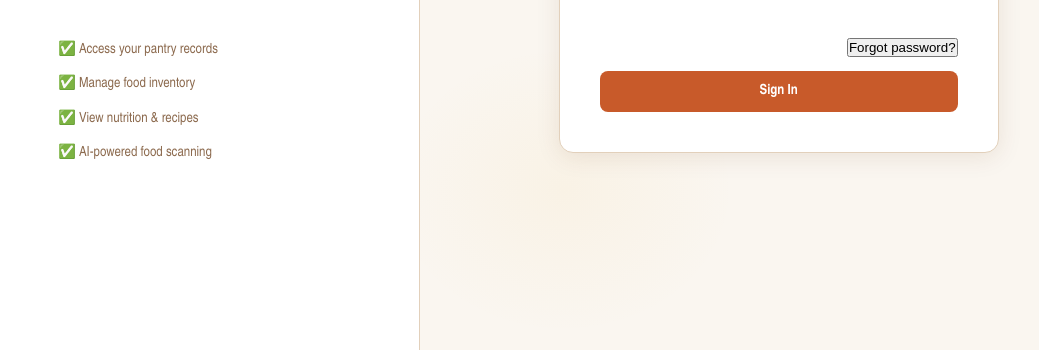
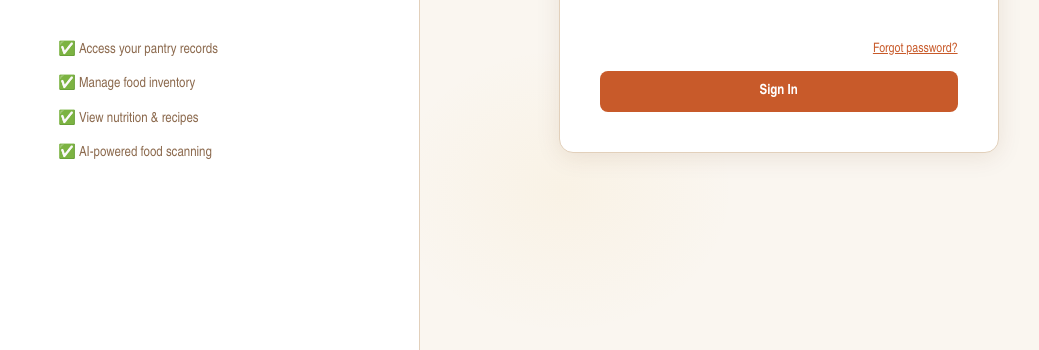
Before and after one commit to 202411146-droid/FoodFeast-Track-AI, a website: page index.html in a window 1280 px wide. Shown: the part 450-800 px from the top of the page, without its empty margins (143-1182 px from the left). Drawn offline with nearby package versions, Linux system fonts and the light colour scheme.

Commit message:
Update style.css

```diff
--- a/style.css
+++ b/style.css
@@ -1926,3 +1926,16 @@ button, a, input, select { touch-action: manipulation; }
   .page-header { margin-bottom: 16px; }
   .page-header h1 { font-size: 22px; }
 }
+
+/* ── FORGOT PASSWORD LINK ── */
+.forgot-link {
+  background: none;
+  border: none;
+  color: var(--accent);
+  font-size: 13px;
+  cursor: pointer;
+  padding: 0;
+  text-decoration: underline;
+  font-family: inherit;
+}
+.forgot-link:hover { opacity: 0.75; }
```
